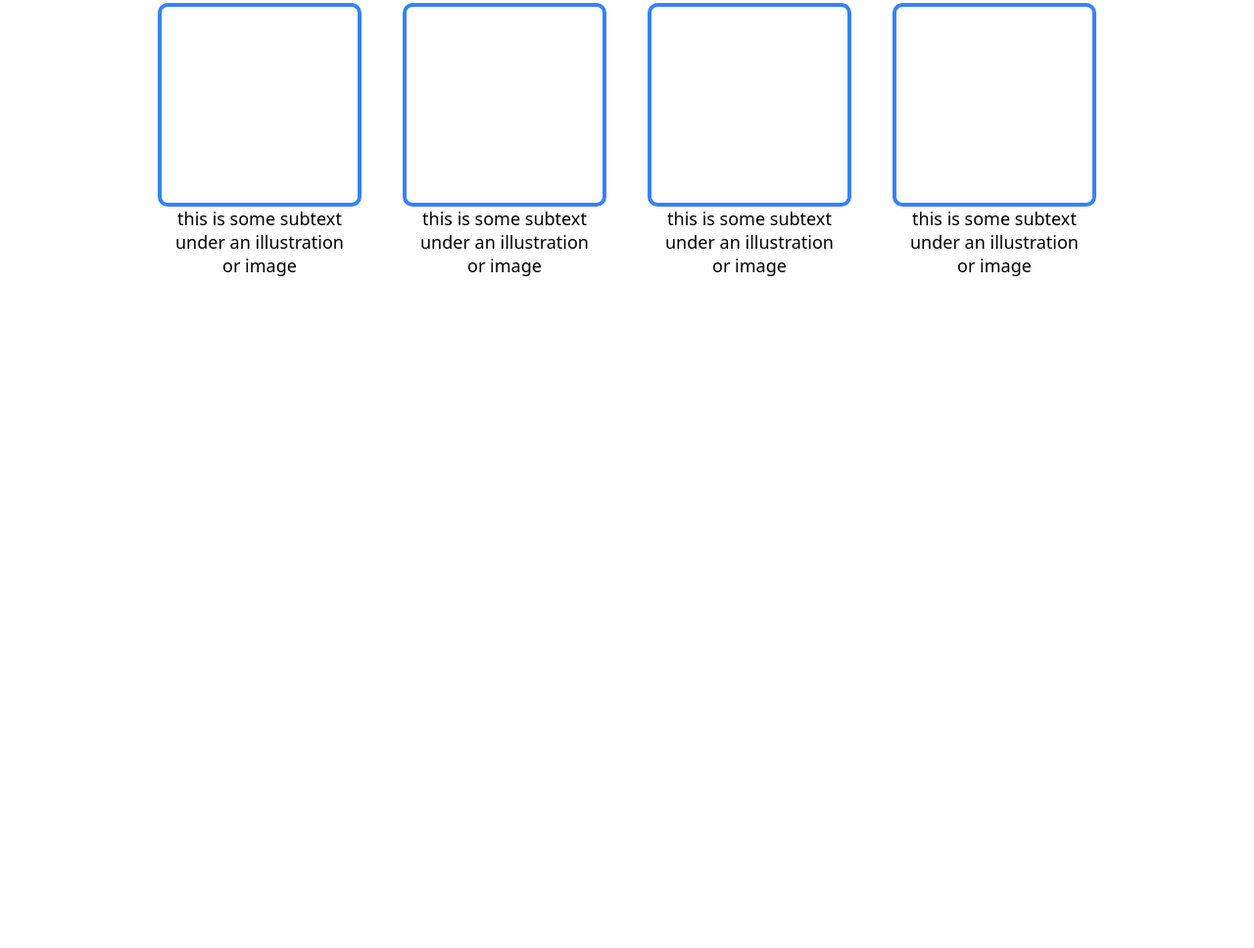
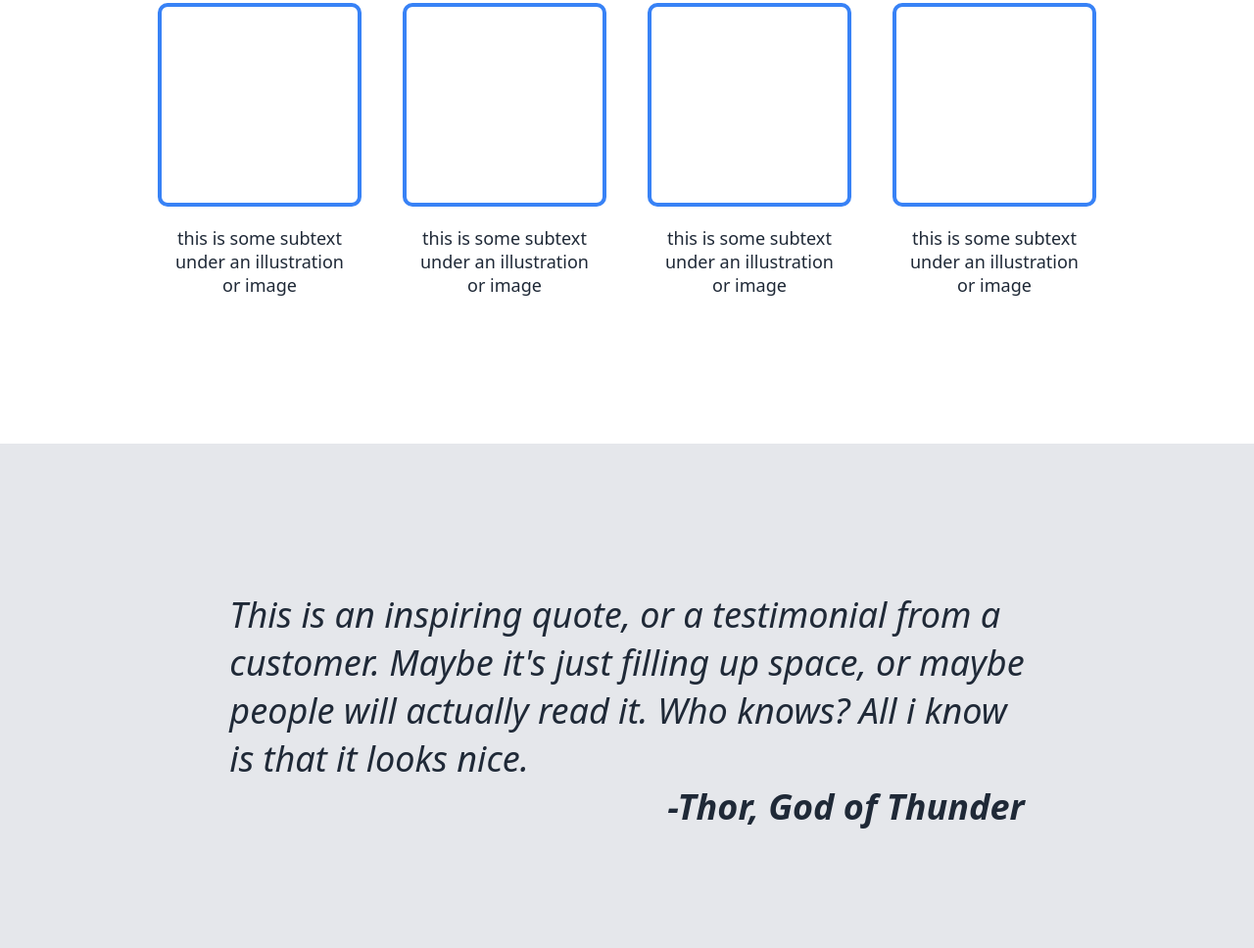
Before and after one commit to JovanGraovac/Project-Landing-Page, a plain HTML site: page index.html in a window 1280 px wide. Shown: the part 683-1651 px from the top of the page at 98% size. Before the commit the page ends 1116 px from the top, so only its background shows below. Drawn offline with Linux system fonts and the light colour scheme.

Commit message:
Added Quote Section

```diff
--- a/index.html
+++ b/index.html
@@ -62,6 +62,14 @@
         </div>
 
     </div>
+    <div class="quote-section">
+
+        <div class="quote">
+            <p class="text-quote">This is an inspiring quote, or a testimonial from a<br> customer. Maybe it's just filling up space, or maybe<br> people will actually read it. Who knows? All i know<br> is that it looks nice.</p>
+            <p class="signature">-Thor, God of Thunder</p>
+        </div>
+
+    </div>
 
 </body>
 </html>
--- a/styles.css
+++ b/styles.css
@@ -100,6 +100,7 @@
 
 .boxes p {
     text-align: center;
+    color: #1f2937;
 }
 
 .item1, .item2, .item3, .item4 {
@@ -117,8 +118,38 @@
     border-color: #3882f6;
     border-radius: 10px;
     border-width: 4px;
+    margin-bottom: 20px;
 }
 
 .content-section {
     margin-bottom: 150px;
 }
+
+.quote-section {
+    background-color: #e5e7eb;
+    display: flex;
+    justify-content: center;
+}
+
+.quote {
+    font-size: 36px;
+    margin-top: 150px;
+    font-style: italic;
+    font-weight: 100;
+    color: #1f2937;
+    margin-bottom: 120px;
+}
+
+.quote p {
+    color: #1f2937;
+}
+
+.text-quote {
+    color: #1f2937;
+    font-weight: 100;
+}
+
+.signature {
+    text-align: end;
+    font-weight: bold;
+}
```
